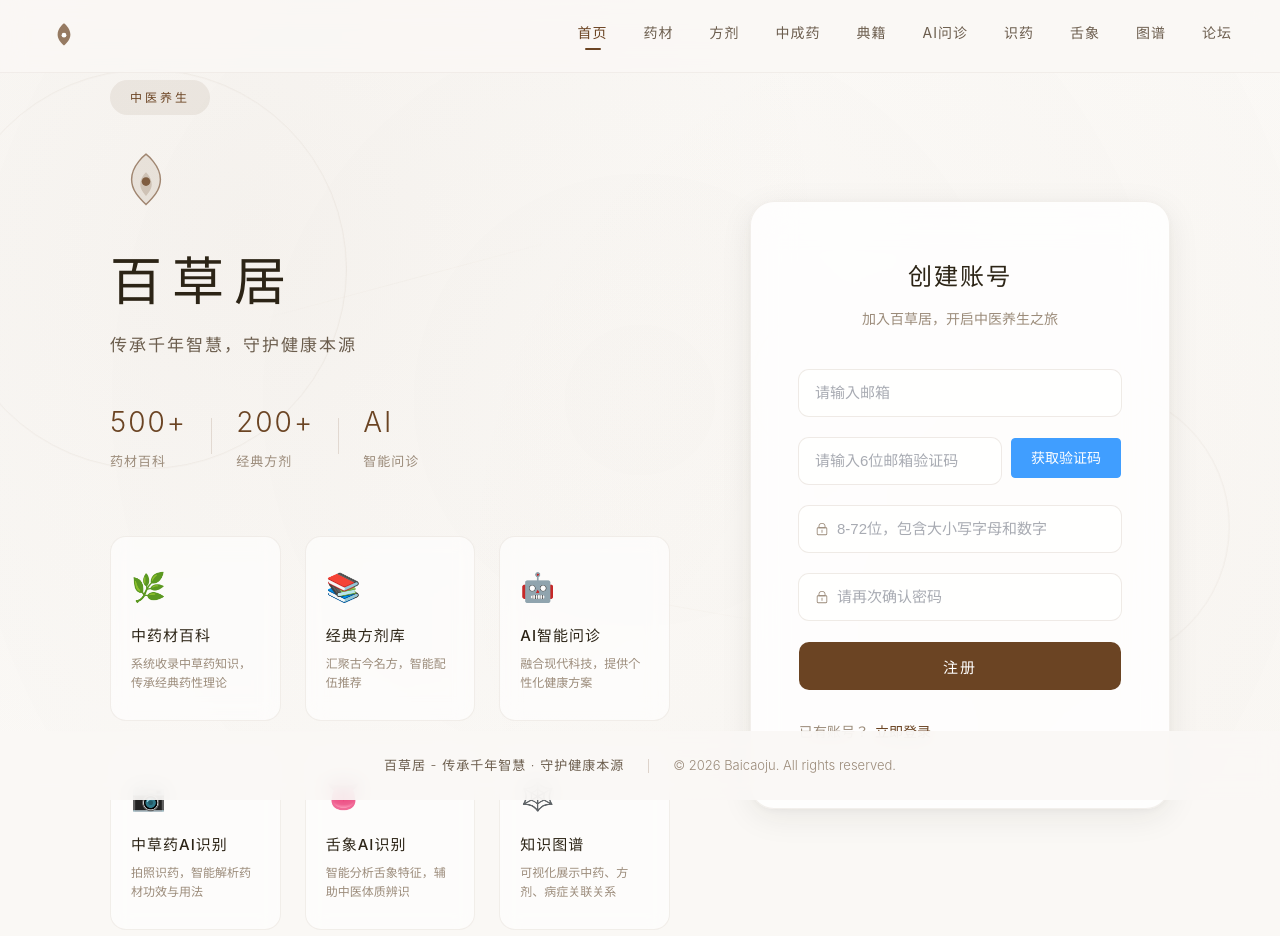
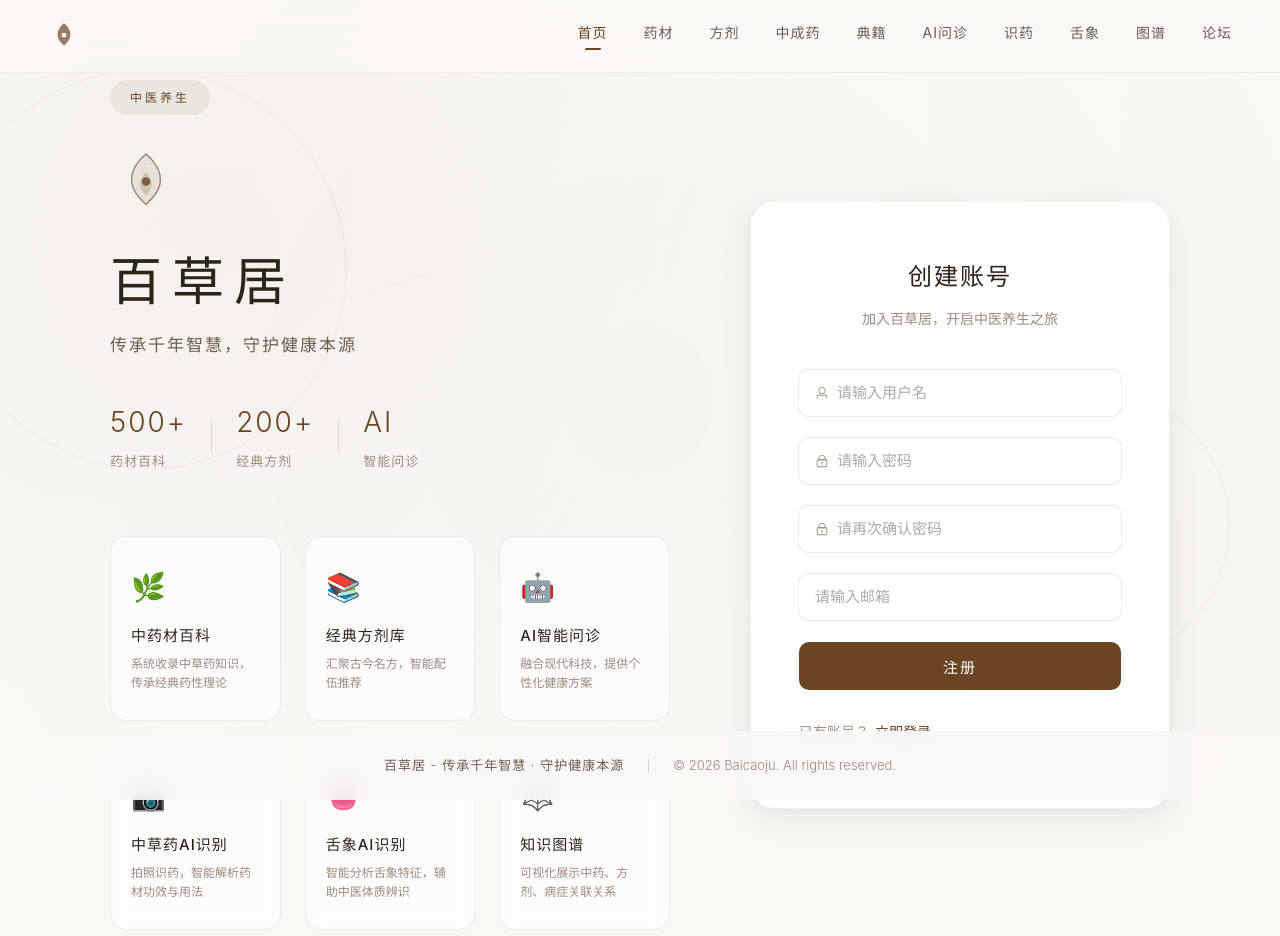
Before and after one commit to mengliyou-123/herb-vue, a Vue app: page /#/login in a window 1280 px wide. Both pictures are taken after a click on the link "注册账号". Shown: the top 936 px of the page. Built offline with nearby package versions, Linux system fonts and the light colour scheme.

Commit message:
Restore username registration and login form

```diff
--- a/src/api/user.js
+++ b/src/api/user.js
@@ -4,9 +4,6 @@ import request from "@/utils/request";
 export const userRegisterService = (registerData) => {
   return request.post('/user/register', registerData)
 }
-
-export const userSendRegisterCodeService = (email) =>
-  request.post('/user/sendRegisterCode', { email })
 
 export const userLoginService = (loginData) => {
   return request.post('/user/login', loginData)
--- a/src/views/Login.vue
+++ b/src/views/Login.vue
@@ -1,7 +1,7 @@
 <script setup>
 import { Lock, User } from "@element-plus/icons-vue";
 import { ref, onMounted, onUnmounted } from "vue";
-import { userLoginService, userRegisterService, userSendRegisterCodeService } from "@/api/user";
+import { userLoginService, userRegisterService } from "@/api/user";
 import { ElMessage } from "element-plus";
 import { useRouter } from "vue-router";
 import { useTokenStore } from "@/stores/token";
@@ -13,10 +13,10 @@ import { reactive } from "vue";
 
 const isRegister = ref(false);
 const registerData = ref({
+  username: "",
   password: "",
   rePassword: "",
   email: "",
-  code: "",
   role: "",
 });
 
@@ -31,17 +31,17 @@ const checkRePassword = (rule, value, callback) => {
 };
 
 const rules = {
+  username: [
+    { required: true, message: "请输入用户名", trigger: "blur" },
+    { min: 4, max: 16, message: "长度为4-16位", trigger: "blur" },
+  ],
   password: [
     { required: true, message: "请输入密码", trigger: "blur" },
-    { pattern: /^(?=.*[a-z])(?=.*[A-Z])(?=.*\d)\S{8,72}$/, message: "8-72位，须包含大小写字母和数字，不能有空格", trigger: "blur" },
+    { min: 8, max: 72, message: "长度为8-72位", trigger: "blur" },
   ],
   email: [
     { required: true, message: "请输入邮箱", trigger: "blur" },
     { type: "email", message: "邮箱格式不正确", trigger: "blur" },
-  ],
-  code: [
-    { required: true, message: "请输入邮箱验证码", trigger: "blur" },
-    { pattern: /^\d{6}$/, message: "验证码须为6位数字", trigger: "blur" },
   ],
   rePassword: [
     { required: true, message: "请输入密码", trigger: "blur" },
@@ -50,22 +50,20 @@ const rules = {
 };
 
 const loginRules = {
-  email: rules.email,
+  username: rules.username,
   password: [{ required: true, message: "请输入密码", trigger: "blur" }],
 };
 
 const register = async () => {
   const valid = await form.value.validate();
   if (valid) {
-    registerData.value.email = registerData.value.email.trim().toLowerCase();
-    const result = await userRegisterService({ email: registerData.value.email, code: registerData.value.code, password: registerData.value.password });
+    const result = await userRegisterService(registerData.value);
 
     if (result.code === 0) {
-      ElMessage.success("注册成功，请使用邮箱登录");
+      ElMessage.success("注册成功");
       isRegister.value = false;
-      registerData.value.code = "";
     } else {
-      ElMessage.error(result.message || "注册失败");
+      alert("注册失败");
     }
   }
 };
@@ -73,42 +71,13 @@ const register = async () => {
 const router = useRouter();
 const tokenStore = useTokenStore();
 const form = ref(null);
-const codeSeconds = ref(0);
-const sendingCode = ref(false);
-let codeTimer;
-
-const sendRegisterCode = async () => {
-  if (codeSeconds.value || sendingCode.value) return;
-  try {
-    await form.value.validateField("email");
-  } catch {
-    return;
-  }
-  sendingCode.value = true;
-  try {
-    registerData.value.email = registerData.value.email.trim().toLowerCase();
-    await userSendRegisterCodeService(registerData.value.email);
-    ElMessage.success("验证码已发送，请查看邮箱");
-    codeSeconds.value = 60;
-    clearInterval(codeTimer);
-    codeTimer = setInterval(() => {
-      codeSeconds.value -= 1;
-      if (codeSeconds.value <= 0) clearInterval(codeTimer);
-    }, 1000);
-  } catch {
-    // The request interceptor displays the server's error message.
-  } finally {
-    sendingCode.value = false;
-  }
-};
 
 const userInfoStore = useUserInfoStore();
 
 const login = async () => {
   const valid = await form.value.validate();
   if (valid) {
-    registerData.value.email = registerData.value.email.trim().toLowerCase();
-    let result = await userLoginService({ email: registerData.value.email, password: registerData.value.password });
+    let result = await userLoginService(registerData.value);
     ElMessage.success(result.message ? result.message : "登录成功");
     tokenStore.setToken(result.data);
     let result2 = await userInfoService();
@@ -126,10 +95,10 @@ const login = async () => {
 
 const clearRegisterData = () => {
   registerData.value = {
+    username: "",
     password: "",
     rePassword: "",
     email: "",
-    code: "",
   };
 };
 
@@ -181,7 +150,6 @@ onMounted(() => {
 
 onUnmounted(() => {
   document.removeEventListener("click", handleClickOutside);
-  clearInterval(codeTimer);
 });
 
 const featureDetails = {
@@ -352,34 +320,20 @@ const featureDetails = {
             <p class="form-desc">加入百草居，开启中医养生之旅</p>
           </div>
 
-          <el-form-item prop="email">
+          <el-form-item prop="username">
             <el-input
-              v-model="registerData.email"
-              placeholder="请输入邮箱"
+              :prefix-icon="User"
+              placeholder="请输入用户名"
+              v-model="registerData.username"
               class="custom-input"
             ></el-input>
-          </el-form-item>
-
-          <el-form-item prop="code">
-            <div style="display: flex; gap: 10px; width: 100%">
-              <el-input
-                v-model="registerData.code"
-                placeholder="请输入6位邮箱验证码"
-                maxlength="6"
-                inputmode="numeric"
-                class="custom-input"
-              ></el-input>
-              <el-button type="primary" :disabled="codeSeconds > 0 || sendingCode" :loading="sendingCode" @click="sendRegisterCode">
-                {{ codeSeconds > 0 ? `${codeSeconds}秒后重发` : '获取验证码' }}
-              </el-button>
-            </div>
           </el-form-item>
 
           <el-form-item prop="password">
             <el-input
               :prefix-icon="Lock"
               type="password"
-              placeholder="8-72位，包含大小写字母和数字"
+              placeholder="请输入密码"
               v-model="registerData.password"
               class="custom-input"
               show-password
@@ -394,6 +348,14 @@ const featureDetails = {
               v-model="registerData.rePassword"
               class="custom-input"
               show-password
+            ></el-input>
+          </el-form-item>
+
+          <el-form-item prop="email">
+            <el-input
+              v-model="registerData.email"
+              placeholder="请输入邮箱"
+              class="custom-input"
             ></el-input>
           </el-form-item>
 
@@ -426,11 +388,11 @@ const featureDetails = {
             <p class="form-desc">登录您的百草居账户</p>
           </div>
 
-          <el-form-item prop="email">
+          <el-form-item prop="username">
             <el-input
               :prefix-icon="User"
-              placeholder="请输入注册邮箱"
-              v-model="registerData.email"
+              placeholder="请输入用户名"
+              v-model="registerData.username"
               class="custom-input"
             ></el-input>
           </el-form-item>
--- a/src/views/mine/UserInfo.vue
+++ b/src/views/mine/UserInfo.vue
@@ -127,12 +127,15 @@ const activeTab = ref('info');
       <el-tabs v-model="activeTab" type="border-card" class="profile-tabs">
         <el-tab-pane label="基本资料" name="info">
           <el-form ref="formRef" :model="userInfo" :rules="rules" label-width="90px" class="profile-form">
+            <el-form-item label="登录名称">
+              <el-input v-model="userInfo.username" disabled />
+              <div class="field-hint">登录名不可修改</div>
+            </el-form-item>
             <el-form-item label="用户昵称" prop="nickname">
               <el-input v-model="userInfo.nickname" placeholder="请输入昵称（2-10个字符）" />
             </el-form-item>
             <el-form-item label="用户邮箱" prop="email">
-              <el-input v-model="userInfo.email" disabled />
-              <div class="field-hint">此邮箱用于登录，不能直接修改</div>
+              <el-input v-model="userInfo.email" placeholder="请输入邮箱地址" />
             </el-form-item>
             <el-form-item class="btn-row">
               <el-button type="primary" @click="updateUserInfo">保存修改</el-button>
```
